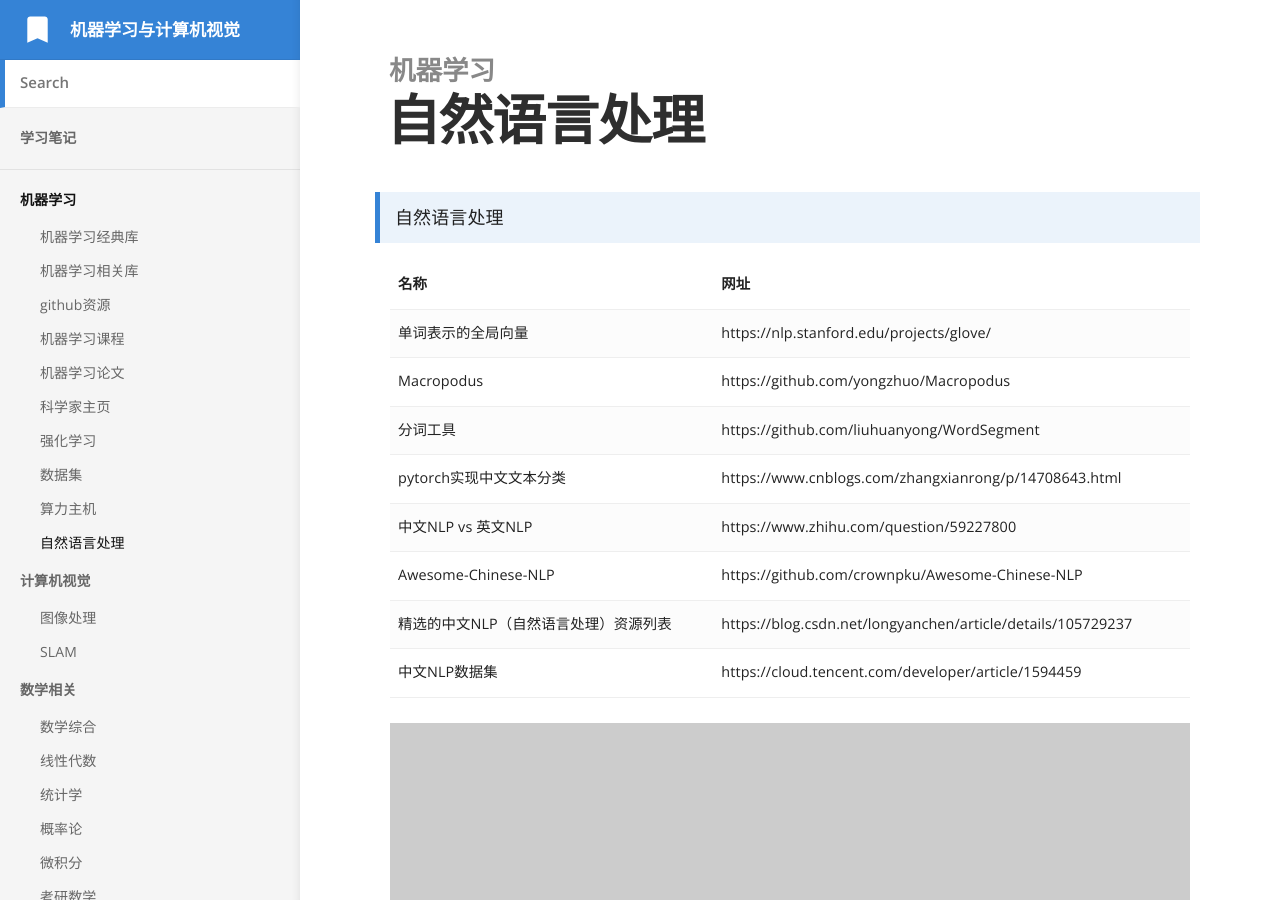
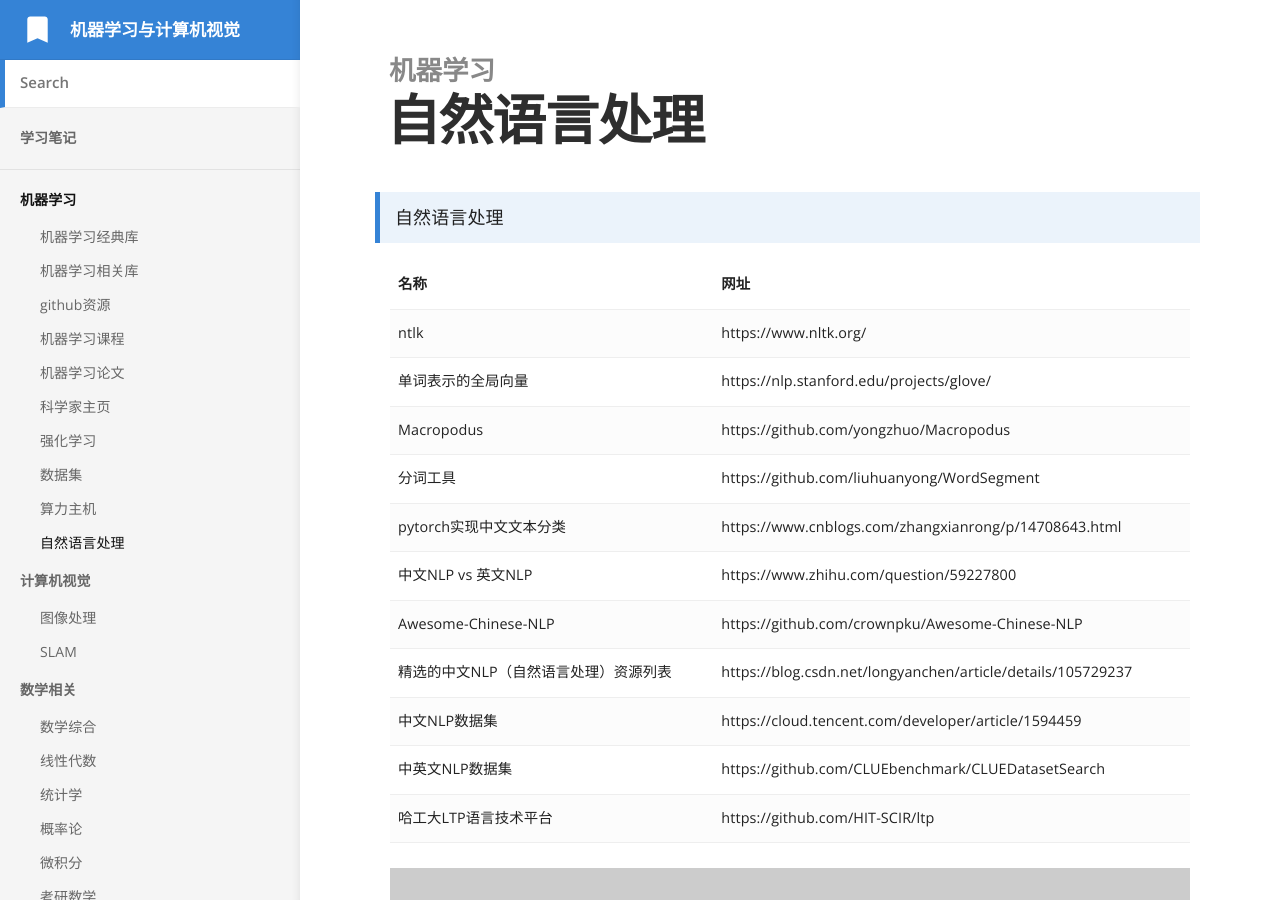
Before and after one commit to bashendixie/Machine_Learning_Notes, a Jekyll site: the page built from _docs/1、机器学习/自然语言处理.md, in a window 1280 px wide and 900 px high. Built offline with Jekyll 4.4.1, drawn with Linux system fonts in a browser that asks for light colours.

Commit message:
no message

```diff
--- a/_docs/1、机器学习/自然语言处理.md
+++ b/_docs/1、机器学习/自然语言处理.md
@@ -17,6 +17,14 @@
 				<strong>
 					网址
 				</strong>
+			</td>
+		</tr>
+		<tr>
+			<td>
+				ntlk
+			</td>
+			<td>
+				https://www.nltk.org/
 			</td>
 		</tr>
 		<tr>
@@ -85,6 +93,23 @@
 				https://cloud.tencent.com/developer/article/1594459
 			</td>
 		</tr>
+		<tr>
+			<td>
+				中英文NLP数据集
+			</td>
+			<td>
+				https://github.com/CLUEbenchmark/CLUEDatasetSearch
+			</td>
+		</tr>
+		<tr>
+			<td>
+				哈工大LTP语言技术平台
+			</td>
+			<td>
+				https://github.com/HIT-SCIR/ltp
+			</td>
+		</tr>
+
 	</tbody>
 </table>
 
```
